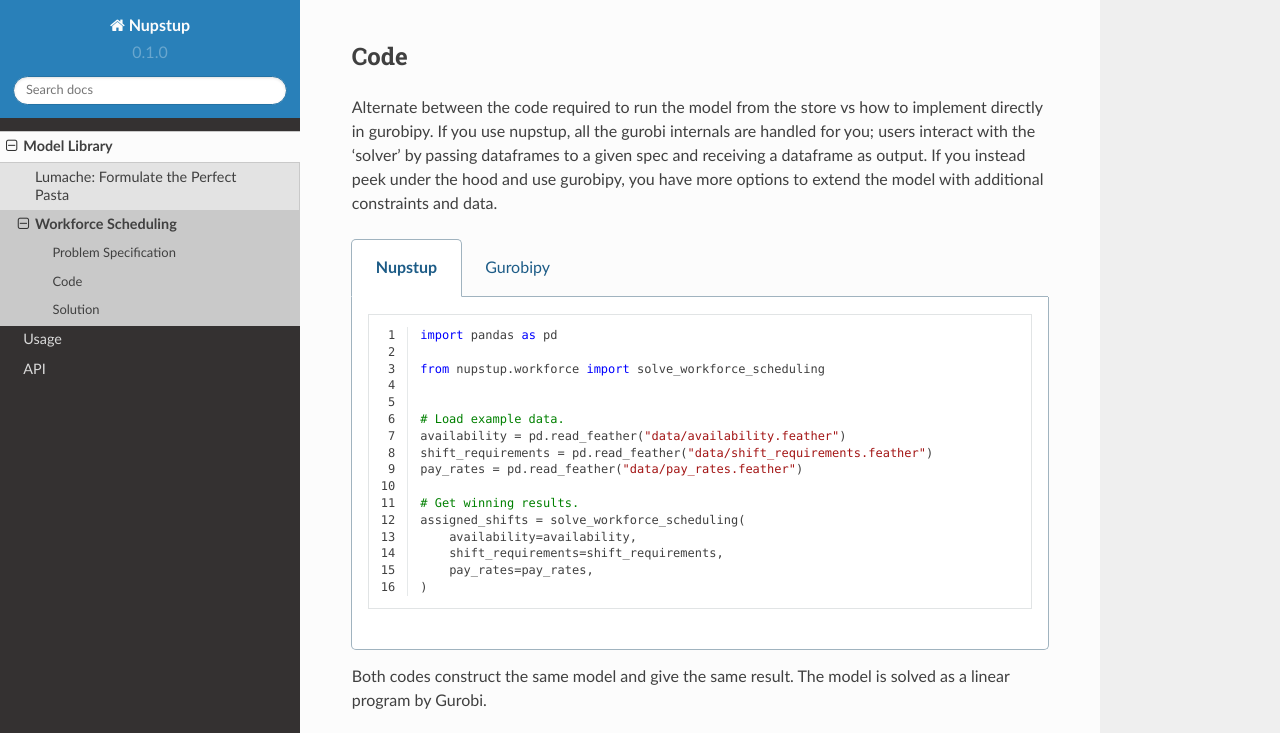
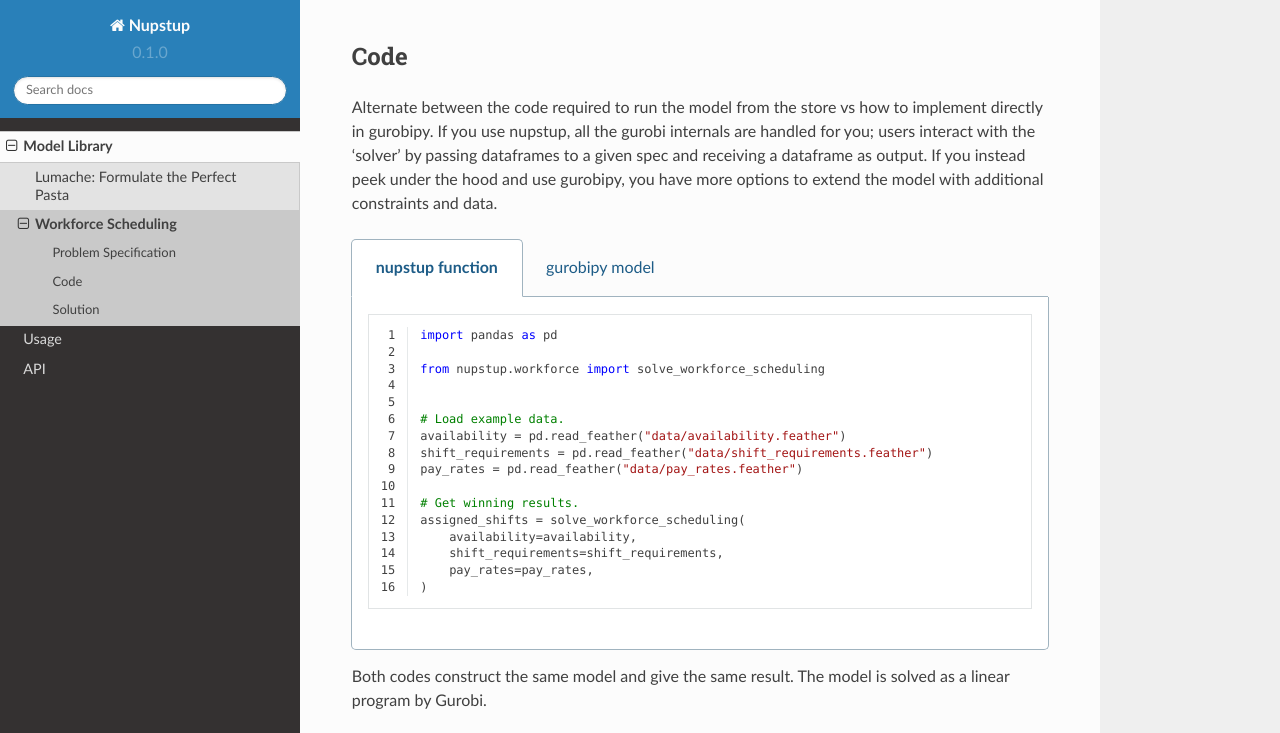
Before and after one commit to Gurobi/gurobi-optimods, a Sphinx documentation site: the page built from docs/source/library/workforce.rst, in a window 1280 px wide and 900 px high, scrolled down 1590 px, cut to the strip 0-733 px from the top of the window. Built offline with Sphinx 7.4.7 and the Read the Docs theme 2.0.0, drawn with Linux system fonts in a browser that asks for light colours.

Commit message:
Stylistic things

```diff
--- a/docs/source/library/workforce.rst
+++ b/docs/source/library/workforce.rst
@@ -128,12 +128,12 @@ Code
 Alternate between the code required to run the model from the store vs how to implement directly in gurobipy. If you use nupstup, all the gurobi internals are handled for you; users interact with the 'solver' by passing dataframes to a given spec and receiving a dataframe as output. If you instead peek under the hood and use gurobipy, you have more options to extend the model with additional constraints and data.
 
 .. tabs::
-    .. tab:: Nupstup
+    .. tab:: nupstup function
 
         .. literalinclude:: ../../examples/workforce_nupstup.py
             :linenos:
 
-    .. tab:: Gurobipy
+    .. tab:: gurobipy model
 
         .. literalinclude:: ../../examples/workforce_gurobipy.py
             :linenos:
```
Also changed, not shown: docs/examples/workforce_gurobipy.py (+8 -4 lines).
